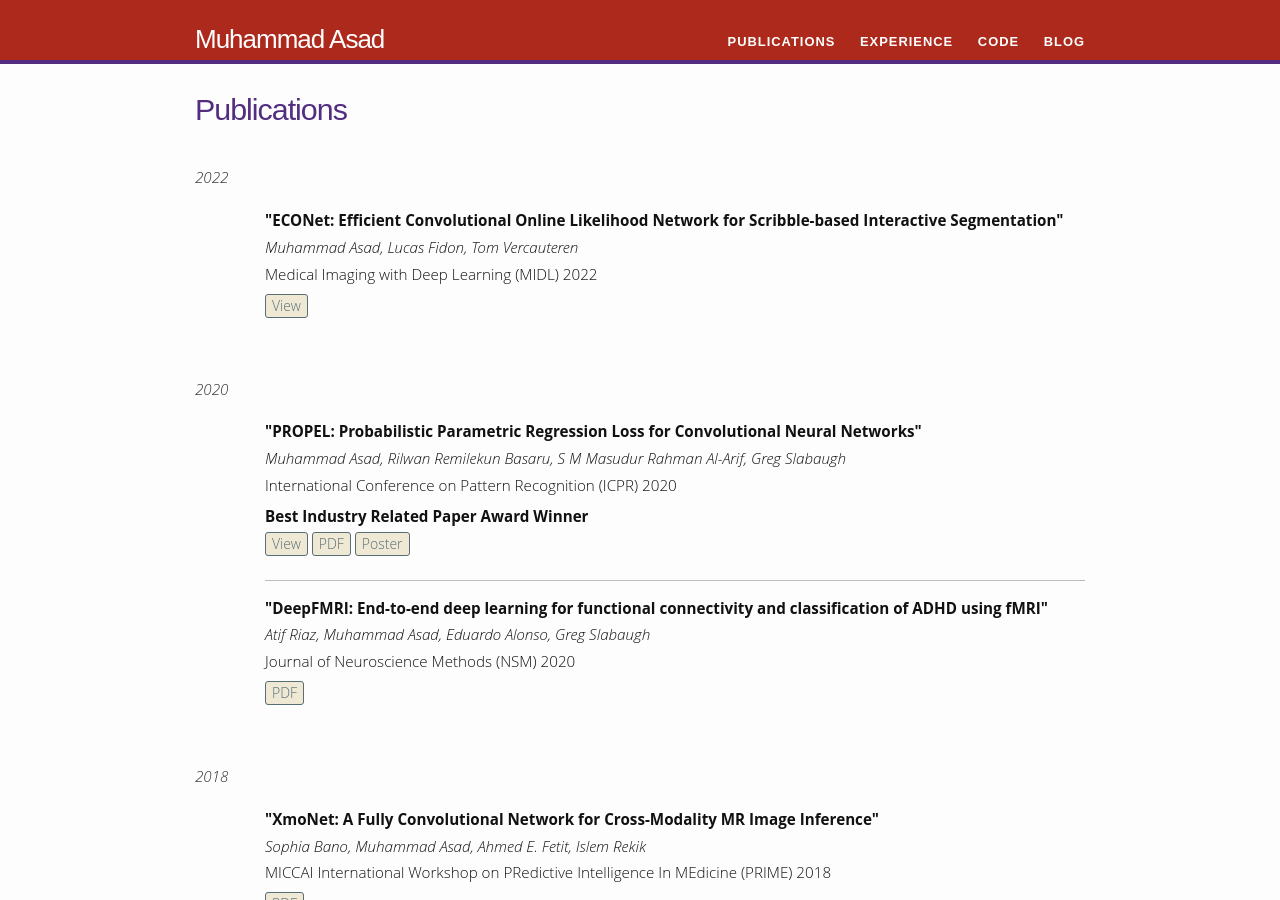
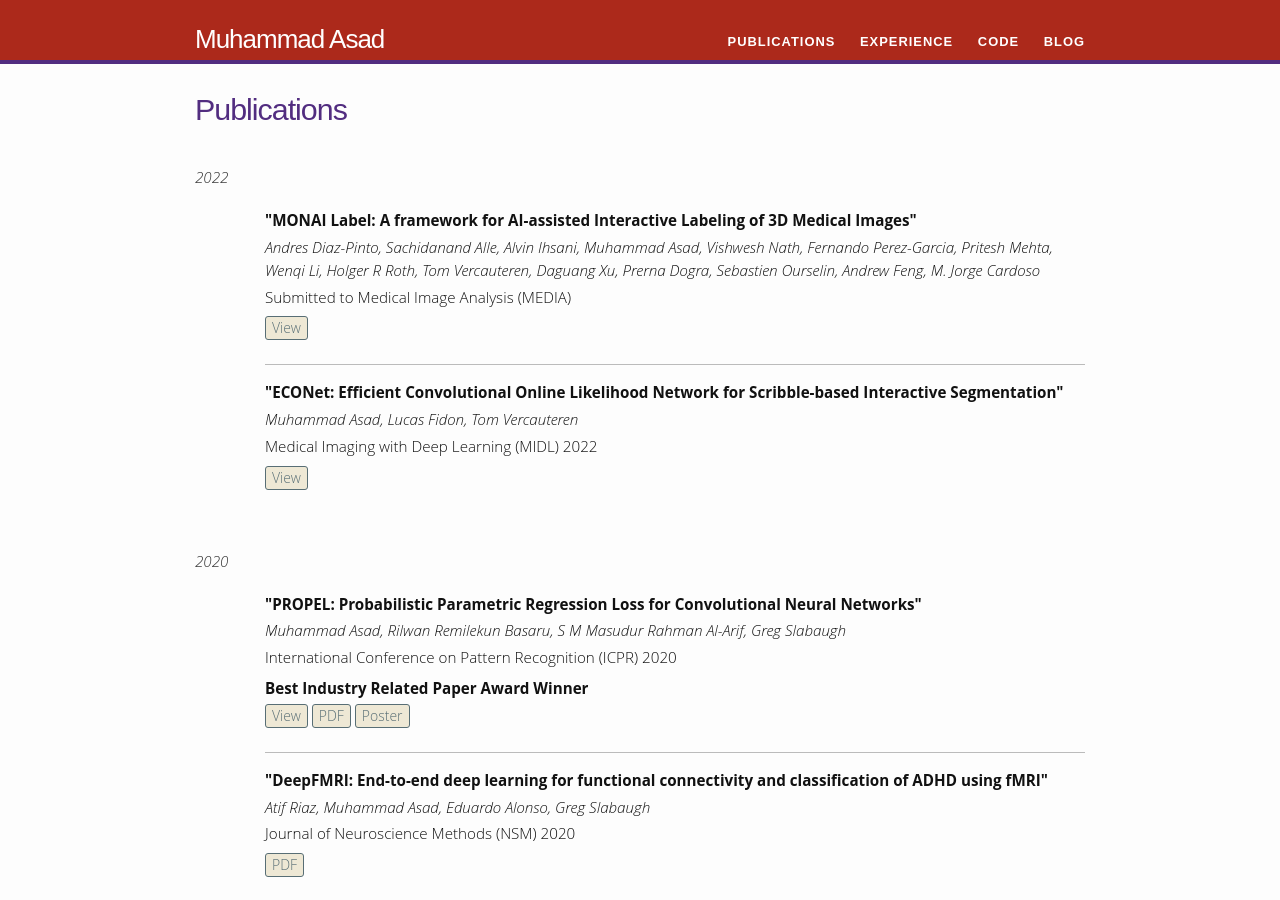
Before and after one commit to masadcv/masadcv.github.io, a Jekyll site: the page built from publications.md, in a window 1280 px wide and 900 px high. Built offline with Jekyll 4.4.1, drawn with Linux system fonts in a browser that asks for light colours.

Commit message:
adding monai label paper
Signed-off-by: masadcv <muhammad.asad@kcl.ac.uk>

```diff
--- a/_data/publications.yml
+++ b/_data/publications.yml
@@ -1,5 +1,13 @@
 - year: 2022
   publications:
+    - authors: "Andres Diaz-Pinto, Sachidanand Alle, Alvin Ihsani, Muhammad Asad, Vishwesh Nath, Fernando Perez-Garcia, Pritesh Mehta, Wenqi Li, Holger R Roth, Tom Vercauteren, Daguang Xu, Prerna Dogra, Sebastien Ourselin, Andrew Feng, M. Jorge Cardoso"
+      title: "MONAI Label: A framework for AI-assisted Interactive Labeling of 3D Medical Images"
+      journal: "Submitted to Medical Image Analysis (MEDIA)"
+      href: "https://arxiv.org/pdf/2203.12362.pdf"
+      bib:
+      pdf:
+      note:
+      poster:
     - authors: "Muhammad Asad, Lucas Fidon, Tom Vercauteren"
       title: "ECONet: Efficient Convolutional Online Likelihood Network for Scribble-based Interactive Segmentation"
       journal: "Medical Imaging with Deep Learning (MIDL) 2022"
```
Also changed, not shown: 2 other files.
